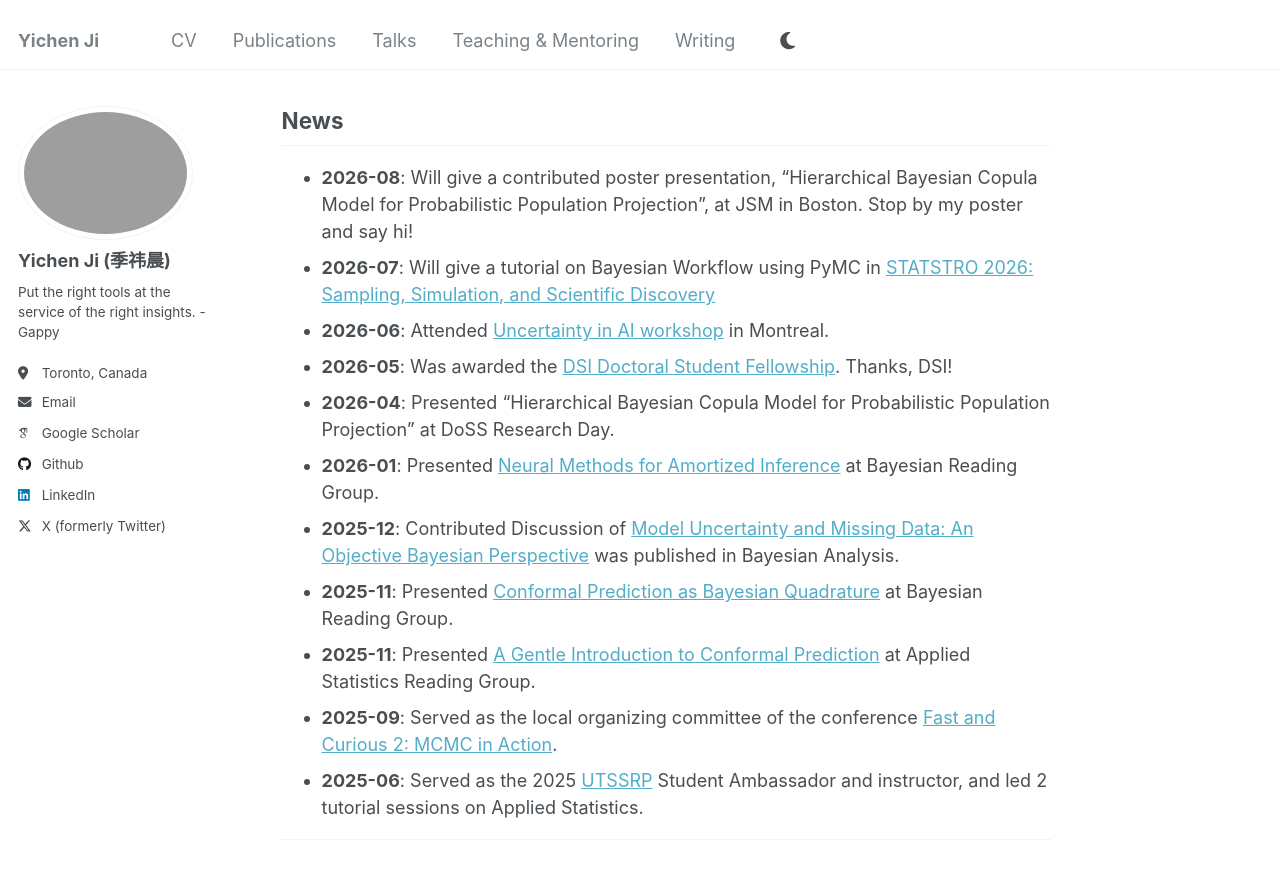
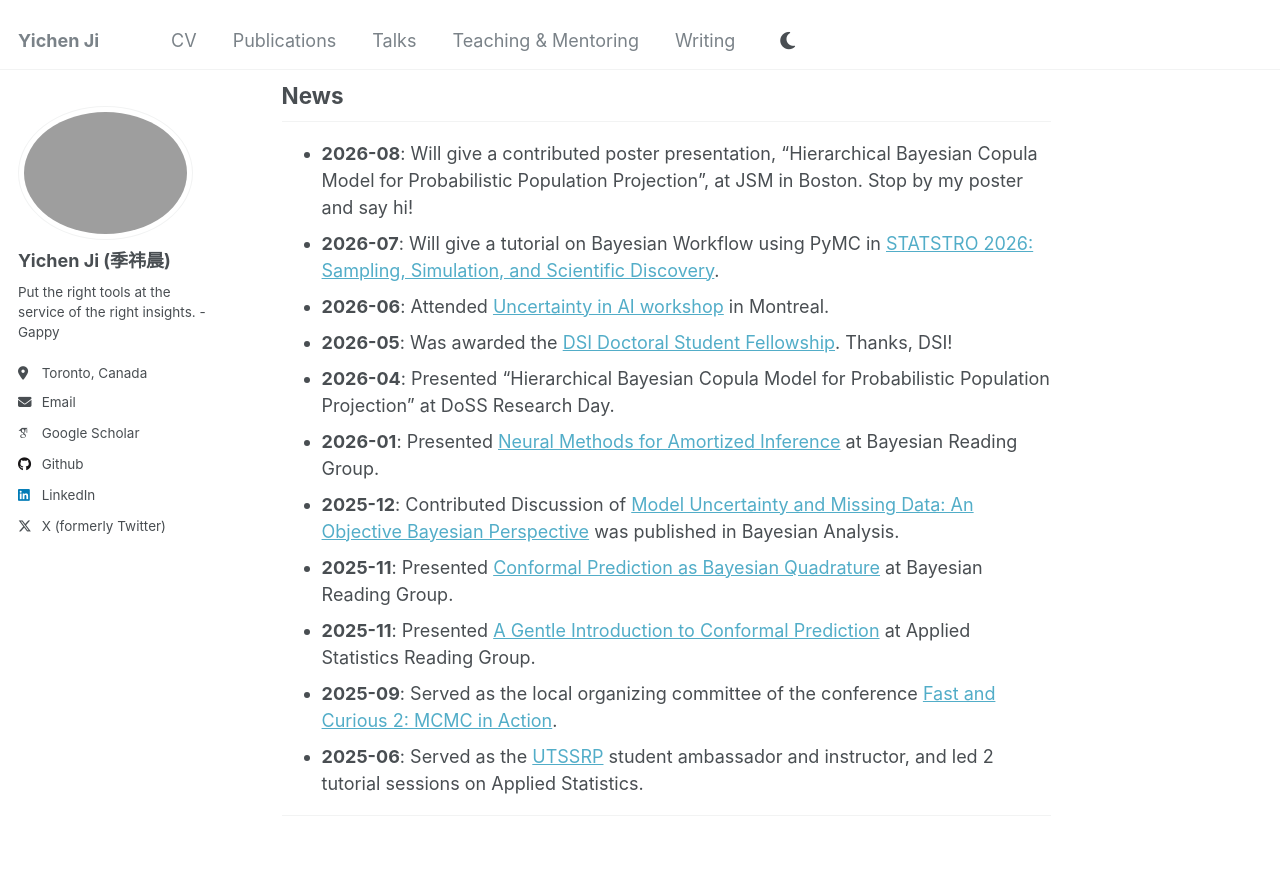
Before and after one commit to user-jiyichen/user-jiyichen.github.io, a Jekyll site: the page built from _pages/about.md, in a window 1280 px wide and 900 px high, scrolled down 721 px. Shown: the top 879 px of the window. Built offline with Jekyll 4.4.1, drawn with Linux system fonts in a browser that asks for light colours; some web fonts are replaced.

Commit message:
Update about.md

```diff
--- a/_pages/about.md
+++ b/_pages/about.md
@@ -15,11 +15,10 @@ Back in the day, I received my M.S. in Statistics from the University of Chicago
 
 Influenced by my prior academic training and research, I have continued to develop a side interest in financial machine learning. Outside of research, I spend a decent amount of time behind the lens and on the court. I enjoy the [theory](https://www.lab404.com/3741/readings/sontag.pdf) and practice of photography, and I carry the spirit of sportsmanship in the game of basketball and life.
 
----
 ## News
 
 - **2026-08**: Will give a contributed poster presentation, "Hierarchical Bayesian Copula Model for Probabilistic Population Projection", at JSM in Boston. Stop by my poster and say hi!
-- **2026-07**: Will give a tutorial on Bayesian Workflow using PyMC in [STATSTRO 2026: Sampling, Simulation, and Scientific Discovery](https://statstro.com/)
+- **2026-07**: Will give a tutorial on Bayesian Workflow using PyMC in [STATSTRO 2026: Sampling, Simulation, and Scientific Discovery](https://statstro.com/).
 - **2026-06**: Attended [Uncertainty in AI workshop](https://ivado.ca/en/events/2nd-workshop-uncertainty-in-ai/) in Montreal.
 - **2026-05**: Was awarded the [DSI Doctoral Student Fellowship](https://datasciences.utoronto.ca/doctoral-fellows/). Thanks, DSI!
 - **2026-04**: Presented "Hierarchical Bayesian Copula Model for Probabilistic Population Projection" at DoSS Research Day.
@@ -28,7 +27,7 @@ Influenced by my prior academic training and research, I have continued to devel
 - **2025-11**: Presented [Conformal Prediction as Bayesian Quadrature](https://arxiv.org/abs/2502.13228) at Bayesian Reading Group.
 - **2025-11**: Presented [A Gentle Introduction to Conformal Prediction](https://arxiv.org/abs/2107.07511) at Applied Statistics Reading Group.
 - **2025-09**: Served as the local organizing committee of the conference [Fast and Curious 2: MCMC in Action](https://raducraiu.com/the-fast-and-curious-ii-mcmc-in-action/).
-- **2025-06**: Served as the 2025 [UTSSRP](https://www.statistics.utoronto.ca/UTSSRP#%23university-of-toronto-statistical-sciences-research-program-utssrp-guide-accordion-1) Student Ambassador and instructor, and led 2 tutorial sessions on Applied Statistics.
+- **2025-06**: Served as the [UTSSRP](https://www.statistics.utoronto.ca/UTSSRP#%23university-of-toronto-statistical-sciences-research-program-utssrp-guide-accordion-1) student ambassador and instructor, and led 2 tutorial sessions on Applied Statistics.
 
 ---
 
```
